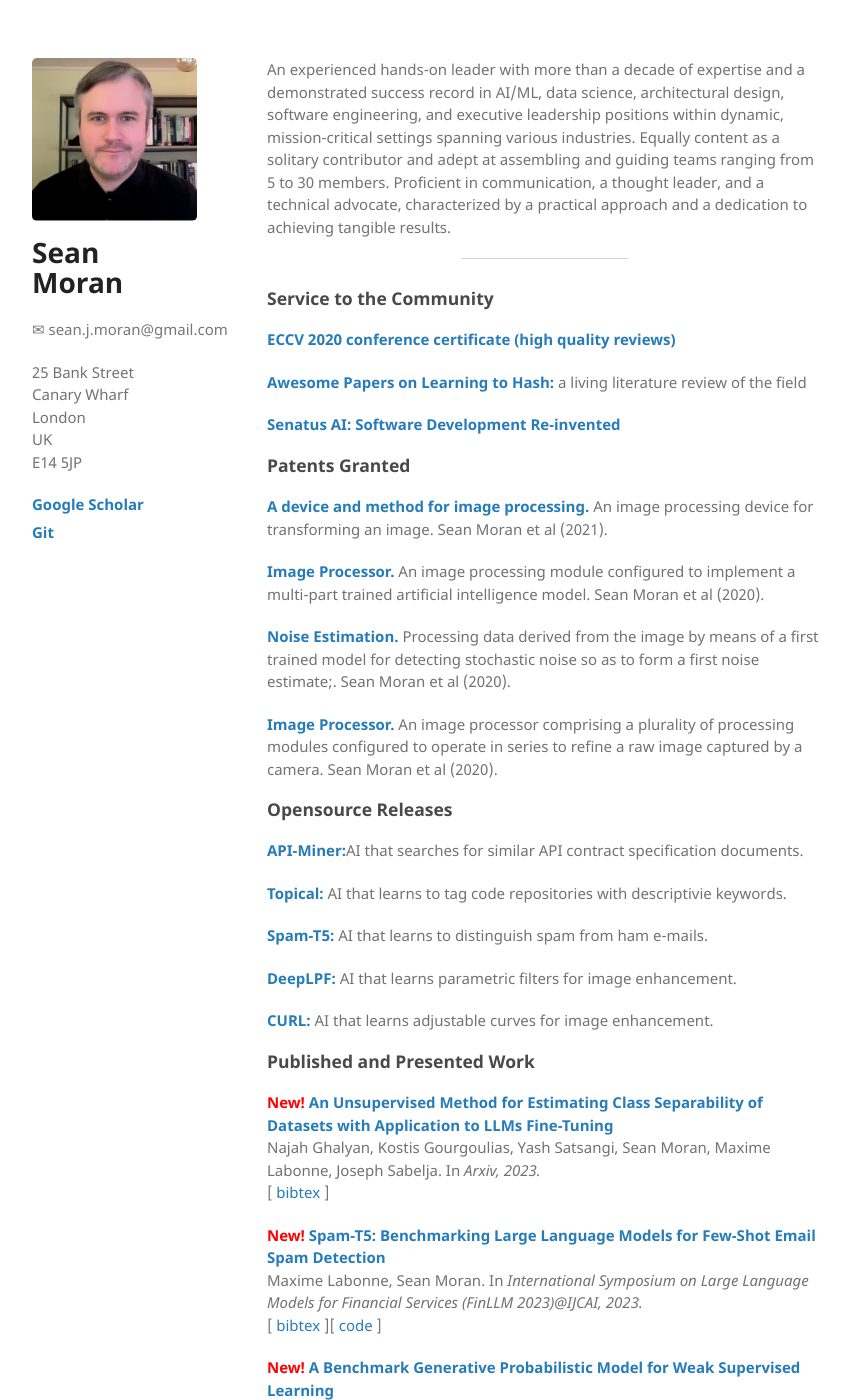
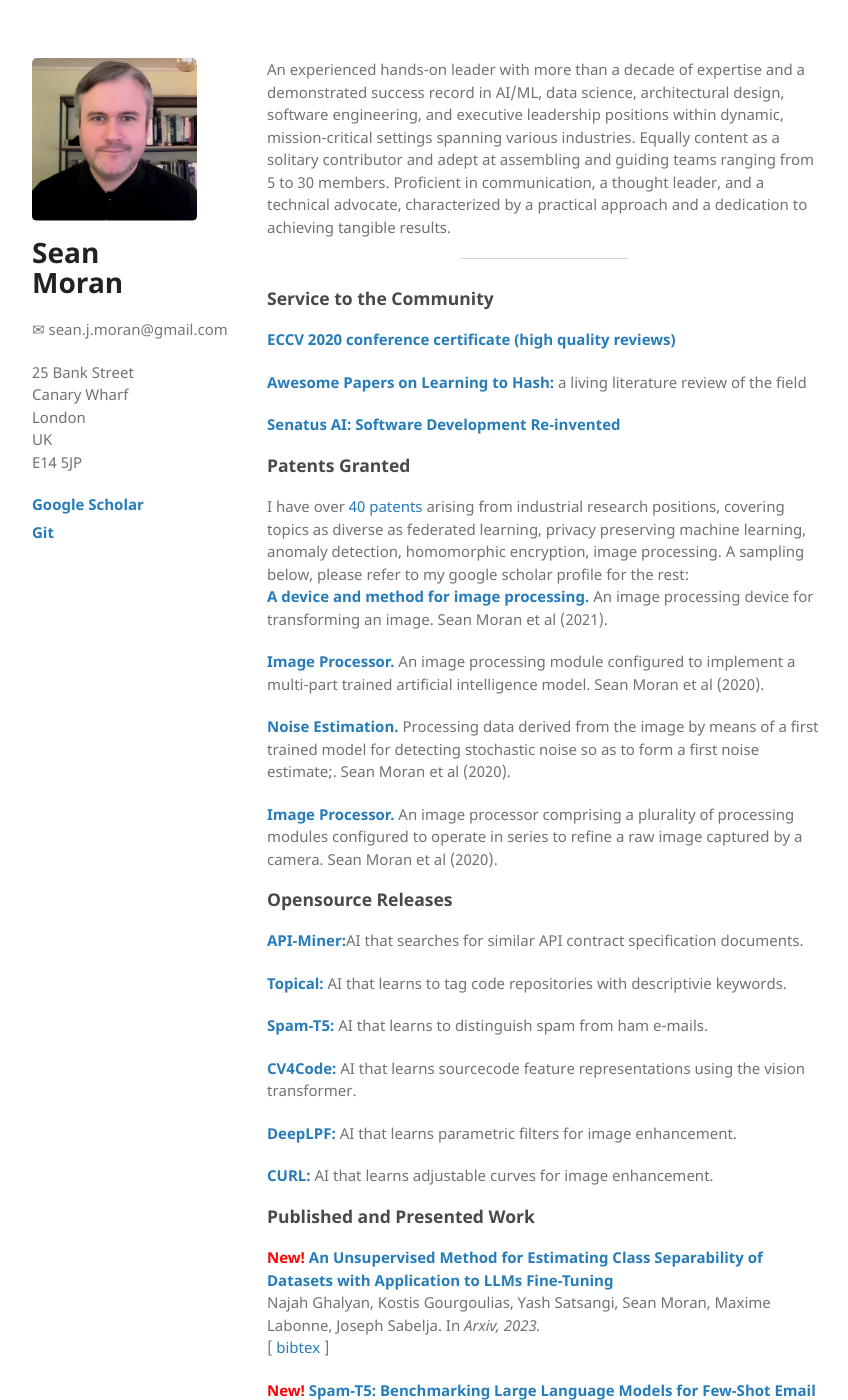
Before and after one commit to sjmoran/sjmoran.github.io, a Jekyll site: the page built from index.html, in a window 1280 px wide and 1400 px high. Shown: the whole window, without its empty margins (26-874 px from the left). Built offline with Jekyll 4.4.1, drawn with Linux system fonts in a browser that asks for light colours.

Commit message:
Update index.html

```diff
--- a/index.html
+++ b/index.html
@@ -18,6 +18,8 @@ An experienced hands-on leader with more than a decade of expertise and a demons
 
 <h3 id="published-and-presented-work">Patents Granted</h3>
 
+I have over <a target="_blank" href="https://scholar.google.co.uk/citations?user=nbw0rIUAAAAJ&hl=en">40 patents</a> arising from industrial research positions, covering topics as diverse as federated learning, privacy preserving machine learning, anomaly detection, homomorphic encryption, image processing. A sampling below, please refer to my google scholar profile for the rest:
+
 <p><strong><a target="_blank" href="https://patentimages.storage.googleapis.com/00/f5/06/cc3f0f942174df/WO2021093956A1.pdf">A device and method for image processing. </a></strong>An image processing device for transforming an image. Sean Moran et al (2021).
 <br /></p>
 
@@ -37,6 +39,8 @@ API-Miner:</a></strong>AI that searches for similar API contract specification d
 <p><strong><a target="_blank" href="https://github.com/jpmorganchase/topical">Topical: </a></strong>AI that learns to tag code repositories with descriptivie keywords.</p>
 
 <p><strong><a target="_blank" href="https://github.com/jpmorganchase/llm-email-spam-detection">Spam-T5: </a></strong>AI that learns to distinguish spam from ham e-mails.</p>
+
+<p><strong><a target="_blank" href="https://github.com/jpmorganchase/cv4code">CV4Code: </a></strong>AI that learns sourcecode feature representations using the vision transformer.</p>
 
 <p><strong><a target="_blank" href="https://github.com/sjmoran/DeepLPF">DeepLPF: </a></strong> AI that learns parametric filters for image enhancement.</p>
 
```
